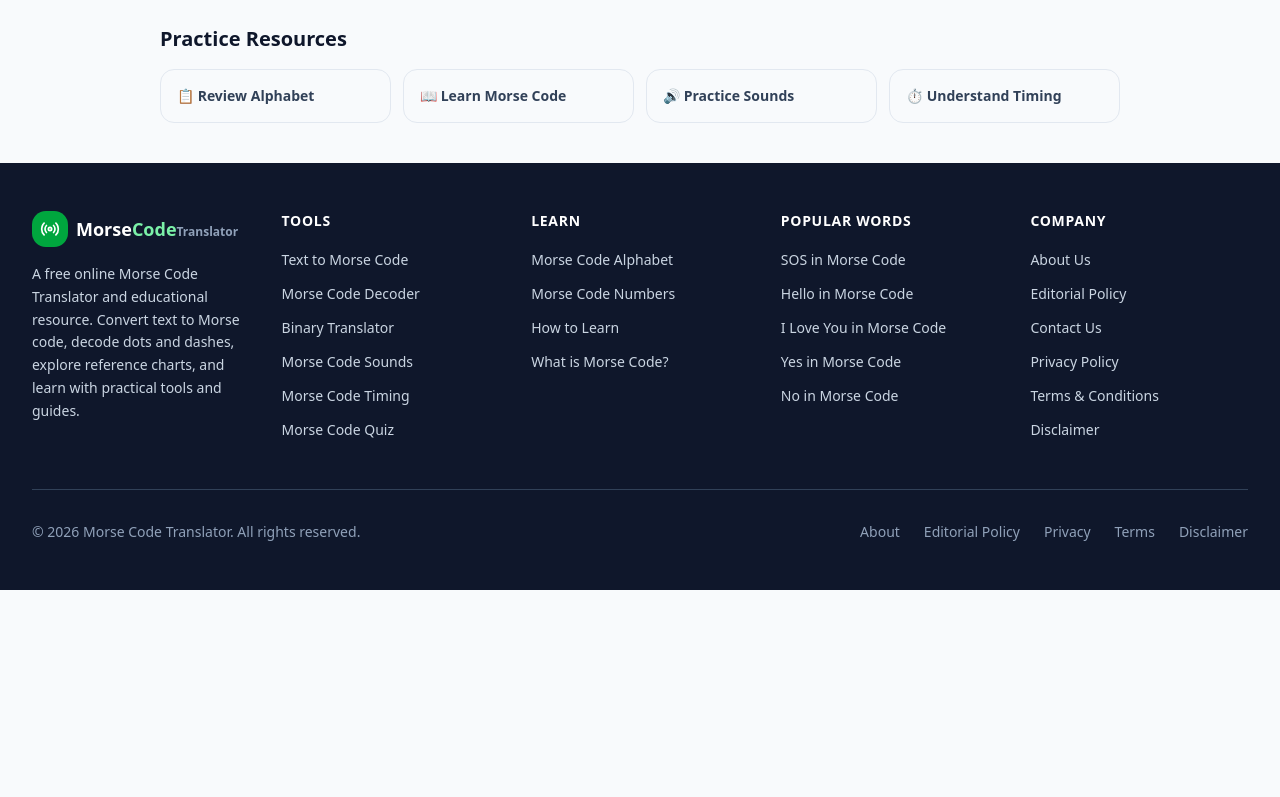
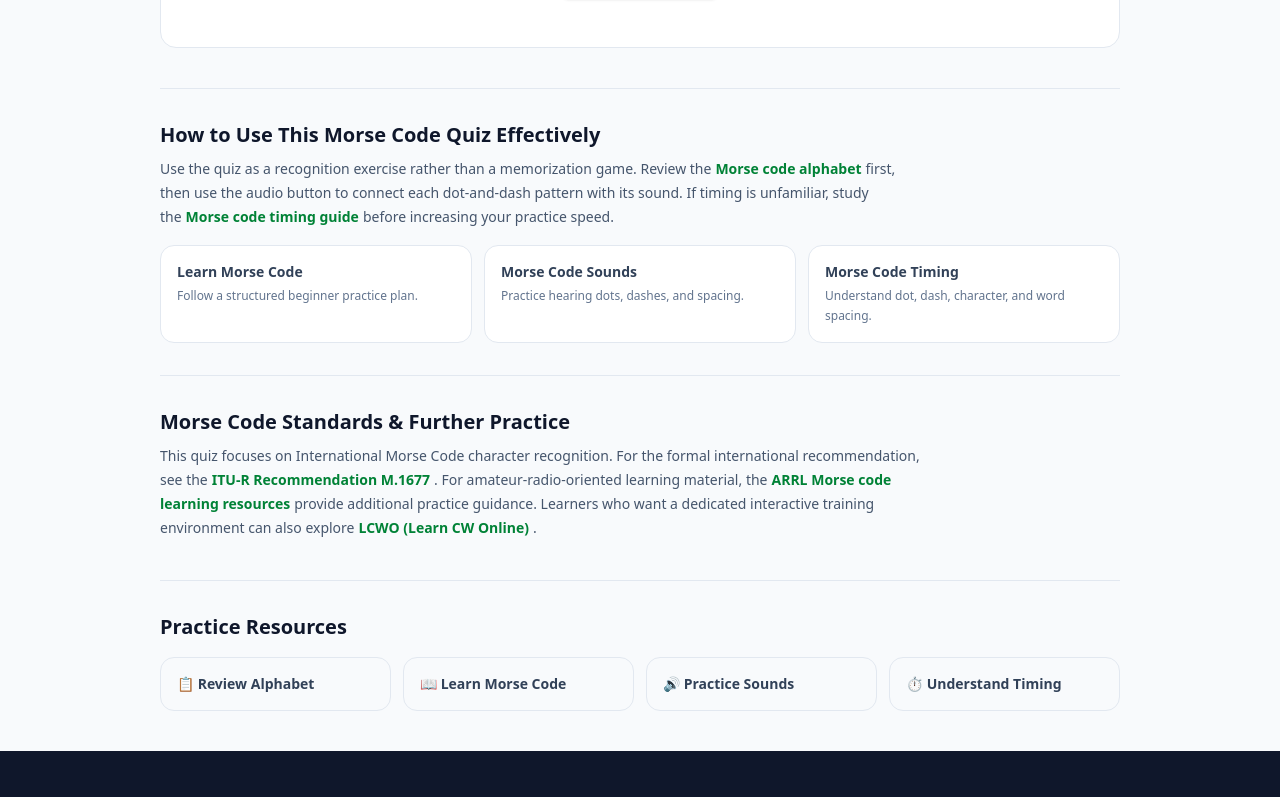
Before and after one commit to muzamil4382-hue/Morse-code-0.2, a Next.js app: page /morse-code-quiz in a window 1280 px wide. Shown: the part 1300-2097 px from the top of the page. Before the commit the page ends 1890 px from the top, so only its background shows below. Built offline with nearby package versions, Linux system fonts and the light colour scheme.

Commit message:
Morse Code Translator

```diff
--- a/src/app/morse-code-quiz/page.tsx
+++ b/src/app/morse-code-quiz/page.tsx
@@ -12,38 +12,39 @@ const faqs = [
   {
     question: "What types of questions are in the Morse code quiz?",
     answer:
-      "The quiz presents random Morse code letters and asks you to identify the correct letter from four multiple-choice options. Questions cover all 26 letters of the English alphabet using the International Morse Code standard. Each question is generated randomly, so every quiz session is unique. The quiz tracks your score, streak, and accuracy percentage in real time, providing immediate feedback after each answer.",
+      "The quiz presents Morse code letters and asks you to identify the correct letter from four multiple-choice options. Difficulty progresses from a small beginner character set to the full A–Z alphabet. Question order and answer choices are randomized for each attempt, and the quiz gives immediate feedback with a score and accuracy percentage.",
   },
   {
     question: "Is the Morse code quiz suitable for beginners?",
     answer:
-      "Yes, the quiz is designed for all skill levels. Beginners who have studied the Morse code alphabet can test their recognition of individual letters. More experienced operators can challenge themselves by trying to answer quickly and maintain a high streak. The quiz focuses on letter recognition, which is the foundational skill needed before progressing to copying full words and sentences at speed.",
+      "Yes. Beginners can start with the smallest character set and work upward through the levels after learning the Morse code alphabet. More experienced learners can use the higher levels for recognition practice. Because this is a character-recognition quiz, it works best as one part of broader visual, audio, and timing practice.",
   },
   {
     question: "Can I use the Morse code quiz to practice for amateur radio exams?",
     answer:
-      "This quiz helps build character recognition skills. While amateur radio requirements vary by country and examination system, being able to recognize individual Morse characters quickly is useful supplementary practice. Combine this visual quiz with audio practice using our Morse code tools for broader training.",
+      "It can be useful supplementary practice for character recognition, but it should not be treated as a complete exam-preparation program. Amateur-radio requirements vary by country and licensing system. For broader training, combine the quiz with audio listening, alphabet review, and Morse timing practice.",
   },
   {
     question: "How can I improve my Morse code quiz score?",
     answer:
-      "Start by learning the basic and most frequently encountered Morse code characters, then practice recognition regularly. Short, repeated practice sessions can help build recall. Use the Morse code alphabet reference, timing guide, and sound practice tools alongside the quiz to strengthen both visual and audio recognition.",
+      "Learn the character patterns first, then practice recognition in short, repeatable sessions. Review mistakes instead of guessing from answer position, and gradually move to harder levels. Pair the quiz with the Morse code alphabet, sound practice, and timing guide so you develop recognition across both visual and audio formats.",
   },
 ];
 
 export const metadata: Metadata = generatePageMeta(
-  "Morse Code Quiz - Test Your Knowledge with Interactive Practice",
-  "Take a free interactive Morse code quiz and test your character recognition skills with randomized questions, shuffled answers, score tracking, accuracy, and progressive difficulty levels.",
+  "Morse Code Quiz: Free Morse Code Test & Practice",
+  "Take a free Morse code quiz with progressive difficulty, randomized questions, audio practice, score tracking, and A–Z character recognition. Use it alongside alphabet, timing, and listening practice to build reliable Morse code recall.",
   "/morse-code-quiz",
   [
     "morse code quiz",
     "morse code test",
     "morse code practice test",
-    "morse code game",
+    "morse code character recognition",
     "morse code training",
-    "morse code knowledge check",
+    "morse code practice",
     "learn morse code",
-    "morse code practice",
+    "morse code alphabet quiz",
+    "morse code listening practice",
   ]
 );
 
@@ -58,7 +59,7 @@ export default function MorseCodeQuizPage() {
   const softwareSchema = generateSoftwareApplicationSchema({
     name: "Morse Code Quiz",
     description:
-      "Free interactive Morse code quiz with randomized questions, shuffled answers, score tracking, accuracy statistics, and progressive difficulty levels.",
+      "Free interactive Morse code quiz for character recognition, with randomized questions, shuffled answers, optional audio, score tracking, and progressive difficulty from beginner sets to the full A–Z alphabet.",
     url: "/morse-code-quiz",
   });
 
--- a/src/app/morse-code-quiz/quiz.client.tsx
+++ b/src/app/morse-code-quiz/quiz.client.tsx
@@ -142,7 +142,7 @@ export default function MorseCodeQuizPage() {
             Morse Code Quiz
           </h1>
           <p className="mx-auto mt-4 max-w-4xl text-lg leading-8 text-green-50/80">
-            Learn Morse code progressively with level-based practice. Each level uses the same character pool, while question order and answer options are shuffled every time you start a new attempt.
+            Build faster Morse code character recognition with progressive, multiple-choice practice. Start with a small group of characters, hear each code pattern, and work toward recognizing the full A–Z alphabet without relying on memorized answer positions.
           </p>
           <div className="mt-6 flex flex-wrap items-center justify-center gap-x-7 gap-y-3 text-sm font-medium text-green-50/90">
             <span>🎯 8 Progressive Levels</span>
@@ -160,7 +160,7 @@ export default function MorseCodeQuizPage() {
               <div>
                 <h2 className="text-2xl font-bold text-slate-900 dark:text-white">Choose Your Level</h2>
                 <p className="mt-1 text-slate-600 dark:text-slate-300">
-                  Start with a small character set and progress toward the complete A–Z alphabet.
+                  Start with a small character set, build reliable recall, then progress toward the complete A–Z alphabet. For best results, combine quiz practice with audio and timing exercises.
                 </p>
               </div>
               <span className="rounded-full bg-green-50 px-3 py-1 text-sm font-semibold text-green-700 dark:bg-green-900/30 dark:text-green-400">
@@ -238,8 +238,8 @@ export default function MorseCodeQuizPage() {
             </div>
             <p className="mb-7 text-slate-600 dark:text-slate-300">
               {percentage >= 80
-                ? "Excellent. You are ready to reinforce this level or move forward."
-                : "Try the level again. The next attempt will use a newly shuffled question sequence and answer order."}
+                ? "Strong result. Reinforce the characters you missed, then move forward when recognition feels consistent rather than relying only on a single score."
+                : "Review the characters you missed and try again. Each attempt reshuffles the question sequence and answer choices, so focus on recognizing the Morse pattern itself."}
             </p>
             <div className="flex flex-wrap items-center justify-center gap-3">
               <button onClick={startQuiz} className="rounded-lg bg-green-600 px-6 py-3 font-semibold text-white hover:bg-green-700 cursor-pointer">
@@ -320,6 +320,71 @@ export default function MorseCodeQuizPage() {
         ) : null}
 
         <section className="mt-10 border-t border-slate-200 pt-8 dark:border-slate-800">
+          <h2 className="text-xl font-bold text-slate-900 dark:text-white">How to Use This Morse Code Quiz Effectively</h2>
+          <p className="mt-2 max-w-3xl text-sm leading-6 text-slate-600 dark:text-slate-300">
+            Use the quiz as a recognition exercise rather than a memorization game. Review the
+            <Link href="/morse-code-alphabet" className="mx-1 font-semibold text-green-700 hover:underline dark:text-green-400">
+              Morse code alphabet
+            </Link>
+            first, then use the audio button to connect each dot-and-dash pattern with its sound.
+            If timing is unfamiliar, study the
+            <Link href="/morse-code-timing" className="mx-1 font-semibold text-green-700 hover:underline dark:text-green-400">
+              Morse code timing guide
+            </Link>
+            before increasing your practice speed.
+          </p>
+          <div className="mt-4 grid gap-3 sm:grid-cols-3">
+            <Link href="/learn-morse-code" className="rounded-xl border border-slate-200 bg-white p-4 text-sm text-slate-700 hover:border-green-400 hover:text-green-700 dark:border-slate-700 dark:bg-slate-900 dark:text-slate-300 dark:hover:text-green-400">
+              <span className="font-semibold">Learn Morse Code</span>
+              <span className="mt-1 block text-xs leading-5 text-slate-500 dark:text-slate-400">Follow a structured beginner practice plan.</span>
+            </Link>
+            <Link href="/morse-code-sounds" className="rounded-xl border border-slate-200 bg-white p-4 text-sm text-slate-700 hover:border-green-400 hover:text-green-700 dark:border-slate-700 dark:bg-slate-900 dark:text-slate-300 dark:hover:text-green-400">
+              <span className="font-semibold">Morse Code Sounds</span>
+              <span className="mt-1 block text-xs leading-5 text-slate-500 dark:text-slate-400">Practice hearing dots, dashes, and spacing.</span>
+            </Link>
+            <Link href="/morse-code-timing" className="rounded-xl border border-slate-200 bg-white p-4 text-sm text-slate-700 hover:border-green-400 hover:text-green-700 dark:border-slate-700 dark:bg-slate-900 dark:text-slate-300 dark:hover:text-green-400">
+              <span className="font-semibold">Morse Code Timing</span>
+              <span className="mt-1 block text-xs leading-5 text-slate-500 dark:text-slate-400">Understand dot, dash, character, and word spacing.</span>
+            </Link>
+          </div>
+        </section>
+
+        <section className="mt-8 border-t border-slate-200 pt-8 dark:border-slate-800">
+          <h2 className="text-xl font-bold text-slate-900 dark:text-white">Morse Code Standards &amp; Further Practice</h2>
+          <p className="mt-2 max-w-3xl text-sm leading-6 text-slate-600 dark:text-slate-300">
+            This quiz focuses on International Morse Code character recognition. For the formal
+            international recommendation, see the
+            <a
+              href="https://www.itu.int/rec/R-REC-M.1677"
+              target="_blank"
+              rel="noopener noreferrer"
+              className="mx-1 font-semibold text-green-700 hover:underline dark:text-green-400"
+            >
+              ITU-R Recommendation M.1677
+            </a>.
+            For amateur-radio-oriented learning material, the
+            <a
+              href="https://www.arrl.org/learning-morse-code"
+              target="_blank"
+              rel="noopener noreferrer"
+              className="mx-1 font-semibold text-green-700 hover:underline dark:text-green-400"
+            >
+              ARRL Morse code learning resources
+            </a>
+            provide additional practice guidance. Learners who want a dedicated interactive
+            training environment can also explore
+            <a
+              href="https://lcwo.net/"
+              target="_blank"
+              rel="noopener noreferrer"
+              className="mx-1 font-semibold text-green-700 hover:underline dark:text-green-400"
+            >
+              LCWO (Learn CW Online)
+            </a>.
+          </p>
+        </section>
+
+        <section className="mt-10 border-t border-slate-200 pt-8 dark:border-slate-800">
           <h2 className="text-xl font-bold text-slate-900 dark:text-white">Practice Resources</h2>
           <div className="mt-4 grid gap-3 sm:grid-cols-2 lg:grid-cols-4">
             <Link href="/morse-code-alphabet" className="rounded-xl border border-slate-200 p-4 text-sm font-semibold text-slate-700 hover:border-green-400 hover:text-green-700 dark:border-slate-700 dark:text-slate-300">📋 Review Alphabet</Link>
```
Also changed, not shown: src/app/sitemap.ts (+22 -43 lines).
